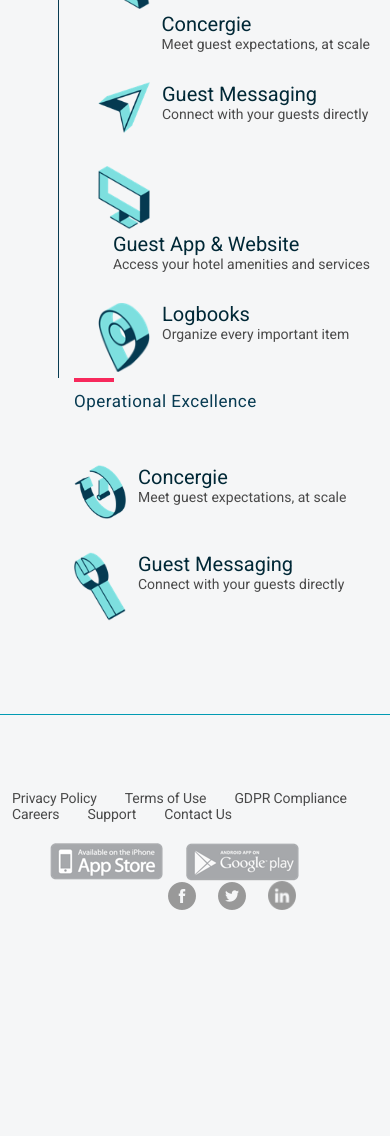
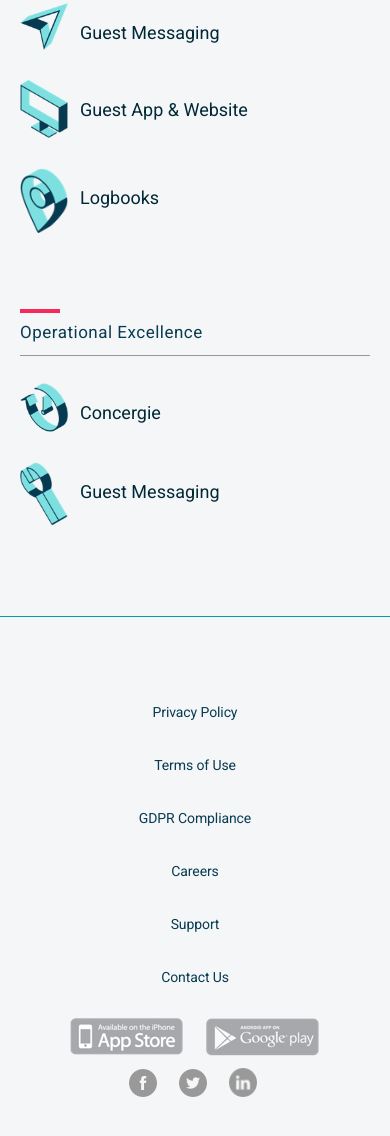
Before and after one commit to liquid11/alice_product, a plain HTML site: page index.html in a window 390 px wide. Shown: the part 628-1764 px from the top of the page. Before the commit the page ends 1538 px from the top, so only its background shows below. Drawn offline with nearby package versions, Linux system fonts and the light colour scheme.

Commit message:
responsice design change

```diff
--- a/index.html
+++ b/index.html
@@ -160,12 +160,27 @@
 
         <div class="footer-wrapper ">
             <div class="footer-area left ">
+                <ul>
+                    <li>
                         <a href="# ">Privacy Policy</a>
+                    </li>
+                    <li>
                         <a href="# ">Terms of Use</a>
+                    </li>
+                    <li>
                         <a href="# ">GDPR Compliance</a>
+                    </li>
+                    <li>
                         <a href="# ">Careers</a>
+                    </li>
+                    <li>
                         <a href="# ">Support</a>
+                    </li>
+                    <li>
                         <a href="# ">Contact Us</a>
+                    </li>
+                </ul>
+
             </div>
             <div class="app-social left ">
                 <div class="app-social-wrapper ">
--- a/main.css
+++ b/main.css
@@ -44,7 +44,6 @@ header .header-wrapper {
 
 .header .main-text {
     padding-top: 8px;
-    font-family: Roboto;
     font-size: 34px;
     font-weight: 300;
     line-height: 1.53;
@@ -68,7 +67,6 @@ header .header-wrapper {
 }
 
 .main .platform-text {
-    font-family: Roboto;
     font-size: 17px;
     font-weight: normal;
     font-style: normal;
@@ -97,7 +95,6 @@ header .header-wrapper {
 .suite .alice-suite {
     width: 263px;
     /*height: 24px; */
-    font-family: Roboto;
     font-size: 21px;
     font-weight: normal;
     font-style: normal;
@@ -129,7 +126,6 @@ header .header-wrapper {
 .alice-suite-text-margin h3 {
     /* width: 263px;
     height: 60px; */
-    font-family: Roboto;
     font-size: 14px;
     font-weight: normal;
     font-style: normal;
@@ -171,7 +167,6 @@ header .header-wrapper {
 .main .header-text {
     /* width: 90px;
   height: 24px; */
-    font-family: Roboto;
     font-size: 20px;
     font-weight: normal;
     font-style: normal;
@@ -182,7 +177,6 @@ header .header-wrapper {
 }
 
 .main .para-text {
-    font-family: Roboto;
     font-size: 14px;
     font-weight: normal;
     font-style: normal;
@@ -217,10 +211,13 @@ footer .footer-wrapper {
     margin-top: 31px;
 }
 
+.footer .footer-area li {
+    float: left;
+}
+
 footer .footer-area a {
     /* width: 91.2px;
     height: 16px; */
-    font-family: Roboto;
     font-size: 14px;
     font-weight: normal;
     font-style: normal;
@@ -231,6 +228,8 @@ footer .footer-area a {
     color: #4a4a4a;
     padding: 12px;
     text-decoration: none;
+    color: #083b52;
+    display: block;
 }
 
 footer .app-social {
@@ -264,9 +263,115 @@ footer .app-social .social-img {
 }
 
 footer .app-social .social-img a {
-    text-decoration: none
+    text-decoration: none;
 }
 
 footer .app-social .social-img .padding-left {
     padding-left: 18px;
 }
+
+@media only screen and (max-width:767px) {
+    .main img {
+        width: 48px;
+    }
+    .header .main-text {
+        /* width: 310px;
+        height: 64px; */
+        font-size: 21px;
+        font-weight: 300;
+        font-style: normal;
+        font-stretch: normal;
+        line-height: 1.33;
+        letter-spacing: normal;
+        color: #002836;
+    }
+    .main .suite {
+        background-color: transparent;
+    }
+    .main .platform-text {
+        border-bottom: solid 1px #979797;
+        padding-bottom: 13px;
+    }
+    .suite .align-left img {
+        width: 48px;
+    }
+    .alice-suite-text-margin h3 {
+        display: none;
+    }
+    .main .main-left {
+        float: none;
+    }
+    .main .main-middle {
+        border-left: unset;
+        padding-left: unset;
+        margin-left: unset;
+        float: none;
+        margin-top: 73px;
+    }
+    .main .left ul li .link-main {
+        /* padding-top: ; */
+        display: block;
+        overflow: hidden;
+        padding-top: unset;
+    }
+    .main .left ul li:not(:first-child) .link-main {
+        padding-top: 27px;
+    }
+    .img-size {
+        float: left !important;
+    }
+    .img-size .left img {
+        width: 48px !important;
+        margin-top: 73px;
+    }
+    .main .left ul li .content {
+        padding-top: 19px;
+        float: left;
+    }
+    .main .header-text {
+        font-size: 18px;
+    }
+    .main .para-text {
+        display: none;
+    }
+    .main-middle .left {
+        float: none;
+    }
+    .main .main-right {
+        border-left: unset;
+        padding-left: unset;
+        margin-left: unset;
+        margin-top: 73px;
+        float: none;
+    }
+    .main-right .left {
+        float: none;
+    }
+    /* footer */
+    .footer-area {
+        text-align: center;
+        float: none;
+    }
+    footer .footer-wrapper {
+        max-width: 375px;
+    }
+    footer .app-social {
+        text-align: center;
+        padding-left: unset;
+        float: none;
+    }
+    footer .app-social-wrapper {
+        max-width: 250px;
+    }
+    footer .app-social .social-img {
+        padding-top: 12px;
+        padding-left: 59px;
+        /* margin-top: 12px; */
+    }
+    .footer .footer-area li {
+        float: unset;
+    }
+    footer .footer-area ul li:not(:first-child) {
+        padding-top: 13px;
+    }
+}
```
Lines whose indentation alone changed are shown as unchanged.
